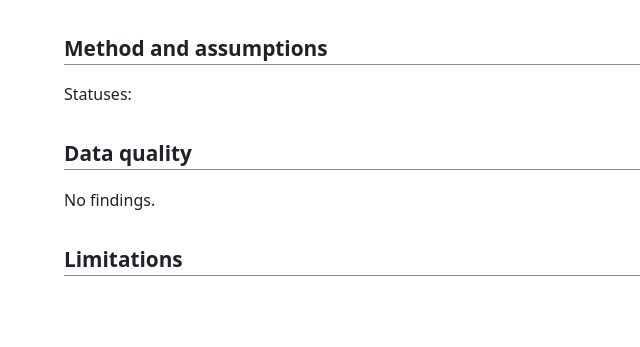
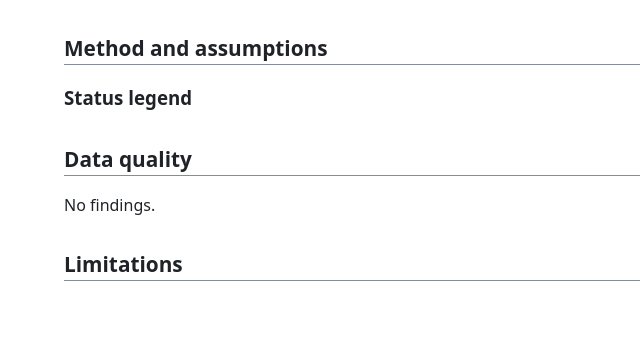
Before and after one commit to andrea-dm/policy-rate-monitor, a Python web app: template src/policy_rate_monitor/templates/report.html.j2 in a window 1280 px wide. Shown: the part 523-870 px from the top of the page, without its empty margins (0-640 px from the left). Before the commit the page ends 799 px from the top, so only its background shows below. Run offline with Jinja, Linux system fonts and the light colour scheme; the template is opened without the code that fills it, so the values that code supplies are empty.

Commit message:
feat: title the statuses of both report pages as a status legend

```diff
--- a/src/policy_rate_monitor/templates/report.html.j2
+++ b/src/policy_rate_monitor/templates/report.html.j2
@@ -136,7 +136,7 @@
 {% endfor %}
 </ul>
 
-<p>Statuses:</p>
+<h3 id="status-legend">Status legend</h3>
 
 <dl>
 {% for status, text in statuses %}
--- a/src/policy_rate_monitor/templates/report.md.j2
+++ b/src/policy_rate_monitor/templates/report.md.j2
@@ -46,7 +46,7 @@ The staged data holds {{ series_count }} series.
 - {{ line }}
 {% endfor %}
 
-Statuses:
+### Status legend
 
 {% for status, text in statuses %}
 - {{ with_icon(status) }}: {{ text }}
```
Also changed, not shown: docs/adr/0015-report-templates-and-html.md (+2 -1 lines), tests/data/report/empty.md (+1 -1 lines), tests/data/report/full.md (+1 -1 lines), tests/test_report.py (+1 -0 lines).
